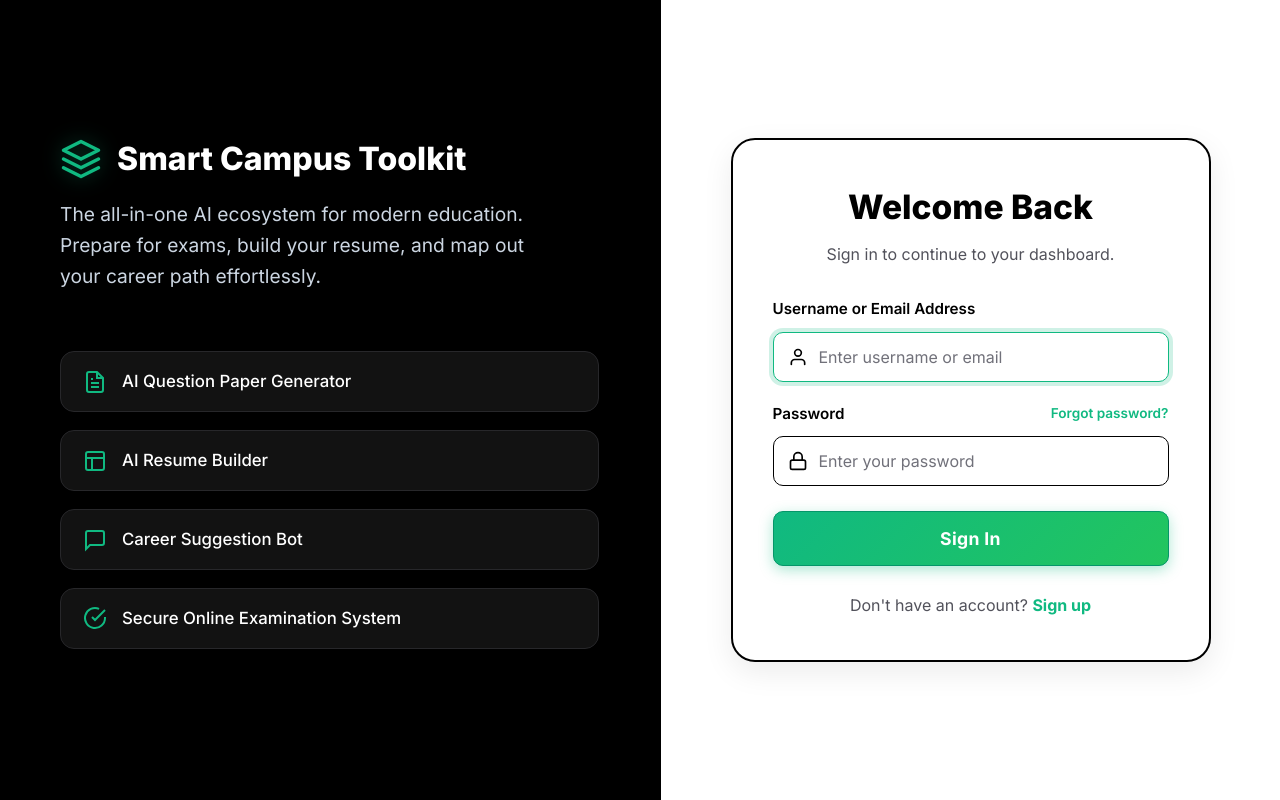
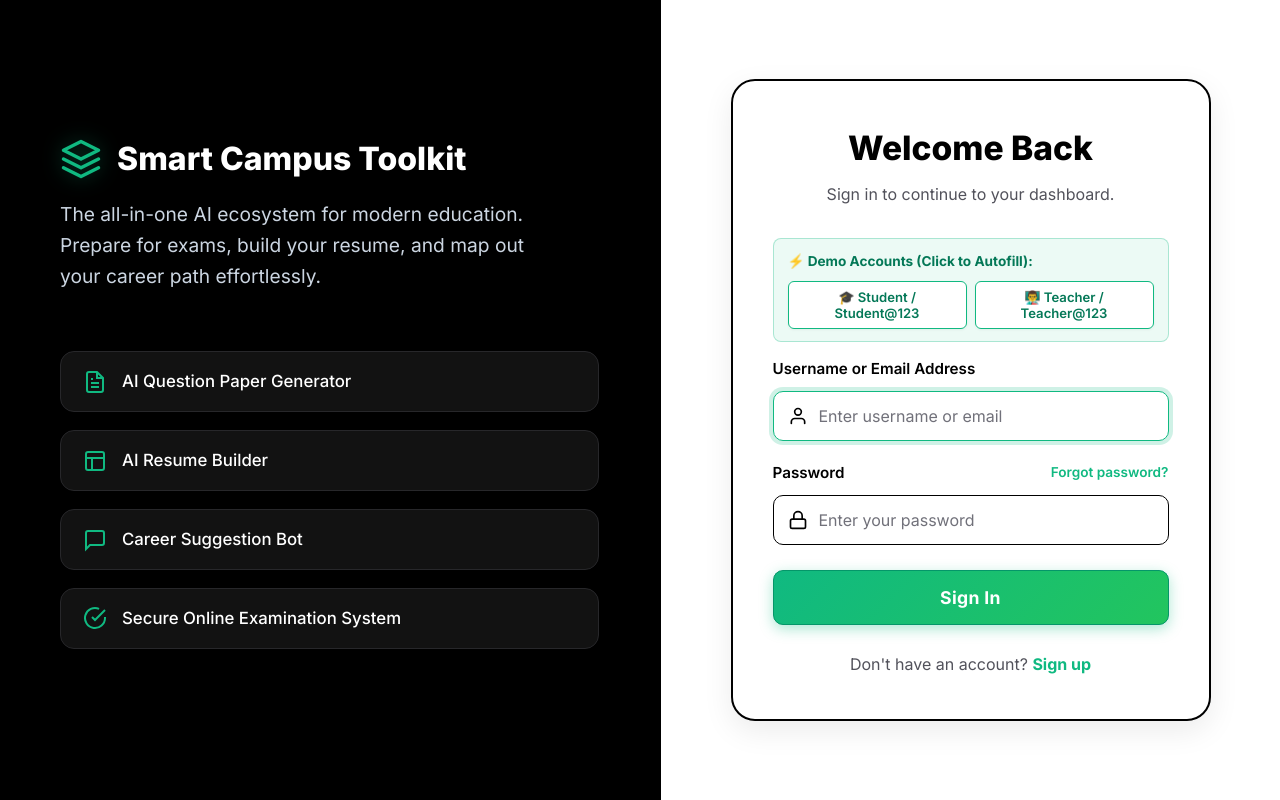
Before and after one commit to rishikant03/smartcampustoolkitt, a Flask app: page /login in a window 1280 px wide. Run offline with Flask 3, Linux system fonts and the light colour scheme.

Commit message:
Guarantee demo accounts sync, case-insensitive login, 1-click demo buttons, and seamless OTP verification

```diff
--- a/app.py
+++ b/app.py
@@ -308,20 +308,33 @@ def init_db():
             )
         ''')
 
-        # Seed default accounts on cold start if table is empty
+        # Ensure default student and teacher accounts always exist with working credentials
         try:
-            row = conn.execute("SELECT COUNT(*) AS count FROM users").fetchone()
-            user_count = row['count'] if (row and 'count' in row) else (row[0] if row else 0)
-            if user_count == 0:
-                demo_student_hash = generate_password_hash("Student@123")
+            demo_student_hash = generate_password_hash("Student@123")
+            demo_teacher_hash = generate_password_hash("Teacher@123")
+
+            std = conn.execute("SELECT id FROM users WHERE LOWER(username) = 'student'").fetchone()
+            if not std:
                 conn.execute(
                     "INSERT INTO users (username, password_hash, email, name, role, email_verified, is_verified) VALUES (?, ?, ?, ?, ?, 1, 1)",
                     ("student", demo_student_hash, "student@smartcampus.edu", "Demo Student", "student")
                 )
-                demo_teacher_hash = generate_password_hash("Teacher@123")
+            else:
+                conn.execute(
+                    "UPDATE users SET password_hash = ?, email_verified = 1, is_verified = 1 WHERE LOWER(username) = 'student'",
+                    (demo_student_hash,)
+                )
+
+            tch = conn.execute("SELECT id FROM users WHERE LOWER(username) = 'teacher'").fetchone()
+            if not tch:
                 conn.execute(
                     "INSERT INTO users (username, password_hash, email, name, role, email_verified, is_verified) VALUES (?, ?, ?, ?, ?, 1, 1)",
                     ("teacher", demo_teacher_hash, "teacher@smartcampus.edu", "Prof. Sharma", "teacher")
+                )
+            else:
+                conn.execute(
+                    "UPDATE users SET password_hash = ?, email_verified = 1, is_verified = 1 WHERE LOWER(username) = 'teacher'",
+                    (demo_teacher_hash,)
                 )
         except Exception as e:
             print(f"Seed error: {e}")
@@ -409,17 +422,25 @@ def record_login(user_id, method):
 @app.route('/login', methods=['GET', 'POST'])
 def login():
     if request.method == 'POST':
-        username = request.form.get('username', '').strip()
-        password = request.form.get('password', '')
+        username = (request.form.get('username') or '').strip()
+        password = (request.form.get('password') or '').strip()
         with sqlite3.connect(DB_PATH) as conn:
             conn.row_factory = sqlite3.Row
-            user = conn.execute('SELECT * FROM users WHERE username = ? OR email = ?', (username, username)).fetchone()
+            user = conn.execute(
+                'SELECT * FROM users WHERE LOWER(username) = LOWER(?) OR LOWER(email) = LOWER(?)',
+                (username, username)
+            ).fetchone()
 
         if user and check_password_hash(user['password_hash'], password):
             # Check if email is verified
             user_keys = user.keys()
             email_verified = user['email_verified'] if 'email_verified' in user_keys else 0
             is_verified = user['is_verified'] if 'is_verified' in user_keys else 0
+
+            # Auto-verify demo accounts
+            if user['username'].lower() in ['student', 'teacher']:
+                email_verified = 1
+                is_verified = 1
 
             if not email_verified and not is_verified:
                 session['verify_email'] = user['email']
@@ -434,7 +455,7 @@ def login():
             flash('Logged in successfully.', 'success')
             return redirect(url_for('dashboard'))
         else:
-            flash('Invalid credentials. Please try again.', 'error')
+            flash('Invalid credentials. Please try again. (Demo accounts: student / Student@123 or teacher / Teacher@123)', 'error')
     return render_template('login.html')
 
 @app.route('/register', methods=['GET', 'POST'])
@@ -532,7 +553,7 @@ def register():
             if email_sent:
                 flash(f'Registration successful! A 6-digit verification code was sent to {email}.', 'success')
             else:
-                flash(f'Registration successful! {email_msg}', 'info')
+                flash(f'Registration successful! Your verification code is: {otp}', 'info')
 
             return redirect(url_for('verify_email_page', email=email))
 
@@ -569,13 +590,16 @@ def verify_email_page():
             is_expired = False
             if user['otp_expiry']:
                 try:
-                    exp = datetime.datetime.strptime(user['otp_expiry'], '%Y-%m-%d %H:%M:%S')
+                    if isinstance(user['otp_expiry'], datetime.datetime):
+                        exp = user['otp_expiry']
+                    else:
+                        exp = datetime.datetime.strptime(str(user['otp_expiry'])[:19], '%Y-%m-%d %H:%M:%S')
                     if datetime.datetime.now() > exp:
                         is_expired = True
                 except Exception:
-                    is_expired = True
+                    is_expired = False
             else:
-                is_expired = True
+                is_expired = False
 
             if is_expired or not user['otp']:
                 flash('OTP has expired. Please request a new OTP.', 'error')
--- a/templates/login.html
+++ b/templates/login.html
@@ -84,6 +84,21 @@
                 {% endif %}
                 {% endwith %}
 
+                <!-- Quick Demo Login Credentials Helper -->
+                <div style="background: rgba(16, 185, 129, 0.08); border: 1px solid rgba(16, 185, 129, 0.3); border-radius: 8px; padding: 12px 14px; margin-top: 15px; margin-bottom: 15px;">
+                    <div style="font-size: 0.85rem; font-weight: 700; color: #047857; margin-bottom: 8px; display: flex; align-items: center; gap: 6px;">
+                        <span>⚡ Demo Accounts (Click to Autofill):</span>
+                    </div>
+                    <div style="display: flex; gap: 8px; flex-wrap: wrap;">
+                        <button type="button" onclick="fillCreds('student', 'Student@123')" style="flex: 1; min-width: 140px; padding: 7px 10px; font-size: 0.82rem; background: #ffffff; border: 1px solid #10b981; color: #047857; border-radius: 6px; cursor: pointer; font-weight: 600; text-align: center; box-shadow: 0 1px 3px rgba(0,0,0,0.05);">
+                            🎓 Student / Student@123
+                        </button>
+                        <button type="button" onclick="fillCreds('teacher', 'Teacher@123')" style="flex: 1; min-width: 140px; padding: 7px 10px; font-size: 0.82rem; background: #ffffff; border: 1px solid #10b981; color: #047857; border-radius: 6px; cursor: pointer; font-weight: 600; text-align: center; box-shadow: 0 1px 3px rgba(0,0,0,0.05);">
+                            👨‍🏫 Teacher / Teacher@123
+                        </button>
+                    </div>
+                </div>
+
                 <!-- Username and Password Login -->
                 <form action="/login" method="POST" style="margin-top: 10px;">
                     <div class="form-group" style="margin-bottom: 20px;">
@@ -134,6 +149,17 @@
         </div>
     </div>
 
+    <script>
+        function fillCreds(u, p) {
+            var uField = document.getElementById('username');
+            var pField = document.getElementById('password');
+            if (uField && pField) {
+                uField.value = u;
+                pField.value = p;
+                uField.focus();
+            }
+        }
+    </script>
 </body>
 
 </html>
```
